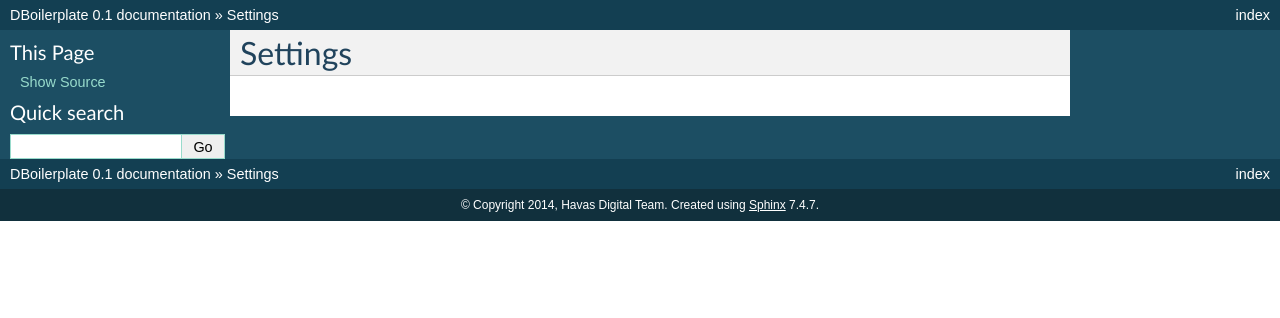
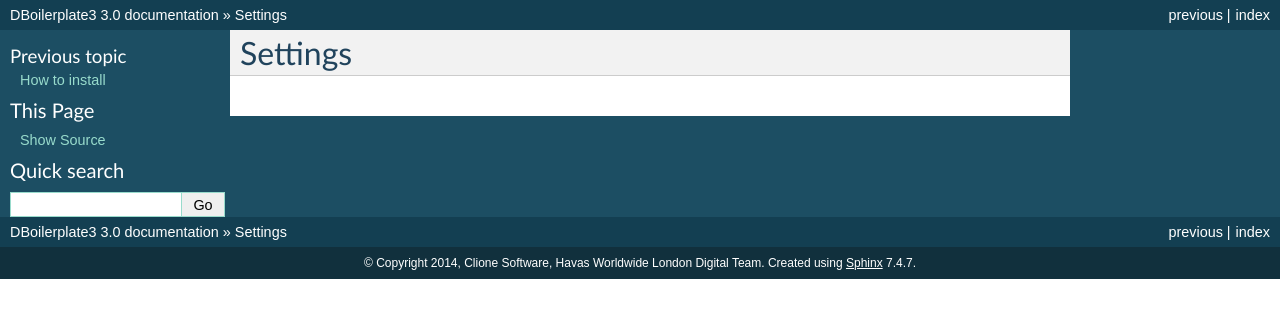
Before and after one commit to gitter-badger/dboilerplate3, a Sphinx documentation site: the page built from docs/source/settings.rst, in a window 1280 px wide. Shown: the top 318 px of the page. Built offline with Sphinx 7.4.7, drawn with Linux system fonts in a browser that asks for light colours; pages that are not in the unit, such as notebooks, are missing from menus.

Commit message:
Added the install page to the documentation. Not much but hey, could be worse

```diff
--- a/docs/source/conf.py
+++ b/docs/source/conf.py
@@ -43,17 +43,17 @@ source_suffix = '.rst'
 master_doc = 'index'
 
 # General information about the project.
-project = u'DBoilerplate'
-copyright = u'2014, Havas Digital Team'
+project = u'DBoilerplate3'
+copyright = u'2014, Clione Software, Havas Worldwide London Digital Team'
 
 # The version info for the project you're documenting, acts as replacement for
 # |version| and |release|, also used in various other places throughout the
 # built documents.
 #
 # The short X.Y version.
-version = '0.1'
+version = '3.0'
 # The full version, including alpha/beta/rc tags.
-release = '0.1'
+release = '3.0'
 
 # The language for content autogenerated by Sphinx. Refer to documentation
 # for a list of supported languages.
--- a/docs/source/index.rst
+++ b/docs/source/index.rst
@@ -26,6 +26,7 @@ Backend
 
 .. toctree::
     :maxdepth: 2
+
     install
     settings
     creatingapps
@@ -38,6 +39,7 @@ Frontend
 
 .. toctree::
     :maxdepth: 2
+
     setup
 
 Indices and tables
```
Also changed, not shown: docs/source/install.rst (+30 -0 lines).
